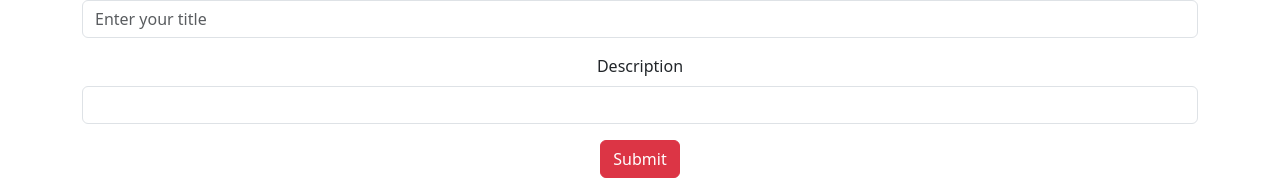
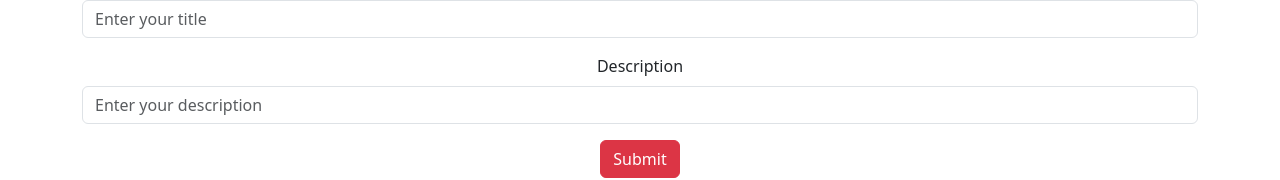
Before and after one commit to yasingultekin/Add_Tutorial, a React (Create React App) app: page / in a window 1280 px wide. Shown: the part 112-292 px from the top of the page. Built offline with nearby package versions, Linux system fonts and the light colour scheme; no server answers.

Commit message:
handleSubmit added.

```diff
--- a/src/components/AddTutorial.jsx
+++ b/src/components/AddTutorial.jsx
@@ -1,18 +1,47 @@
+import { useState } from "react";
 
 
-const AddTutorial = () => {
+const AddTutorial = ({ addTutorial}) => {
+
+  const [title, setTitle] = useState("");
+  const [desc, setDesc] = useState("");
+
+  const handleSubmit = (e) => {
+    e.prevenetDefault();
+    addTutorial({ title: title, description: desc });
+    setTitle("");
+    setDesc("");
+  };
+
   return (
     <div className='container text-center mt-4'>
         <h1 className="display-6 text-danger">Add Your Tutorial</h1>
-        <form>
+        <form onSubmit={handleSubmit}>
+
   <div className="mb-3">
     <label htmlFor="title" className="form-label">Title</label>
-    <input type="text" className="form-control" id="title" placeholder='Enter your title'/>
+    <input
+    type="text"
+    className="form-control"
+    id="title"
+    placeholder='Enter your title'
+    value={title}
+    onChange={(e) => setTitle(e.target.value)}
+    required
+    />
   </div>
 
   <div className="mb-3">
     <label htmlFor="desc" className="form-label">Description</label>
-    <input type="text" className="form-control" id="desc"/>
+    <input
+    type="text"
+    className="form-control"
+    id="desc"
+    placeholder='Enter your description'
+    value={desc}
+    onChange={(e) => setDesc(e.target.value)}
+    required
+    />
   </div>
 
   <button type="submit" className="btn btn-danger mb-4">Submit</button>
--- a/src/pages/Home.jsx
+++ b/src/pages/Home.jsx
@@ -23,11 +23,15 @@ useEffect(() => {
   getTutorials();
 }, [])
 
+const addTutorial = () => {
+
+}
+
 console.log(tutorials);
 
   return (
     <>
-    <AddTutorial />
+    <AddTutorial addTutorial={addTutorial} />
     <TutorialList tutorials={tutorials} />
     </>
   )
```
